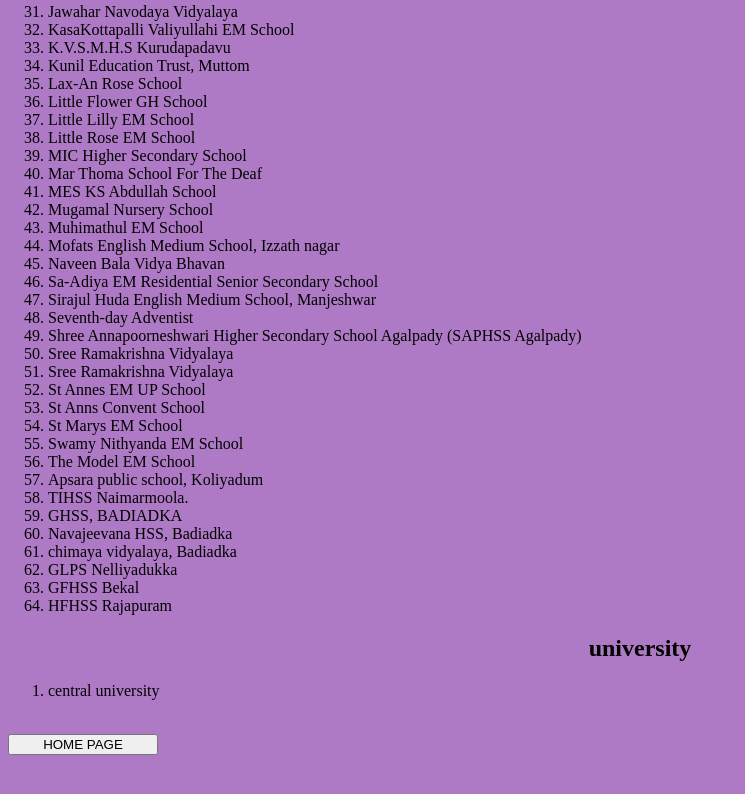
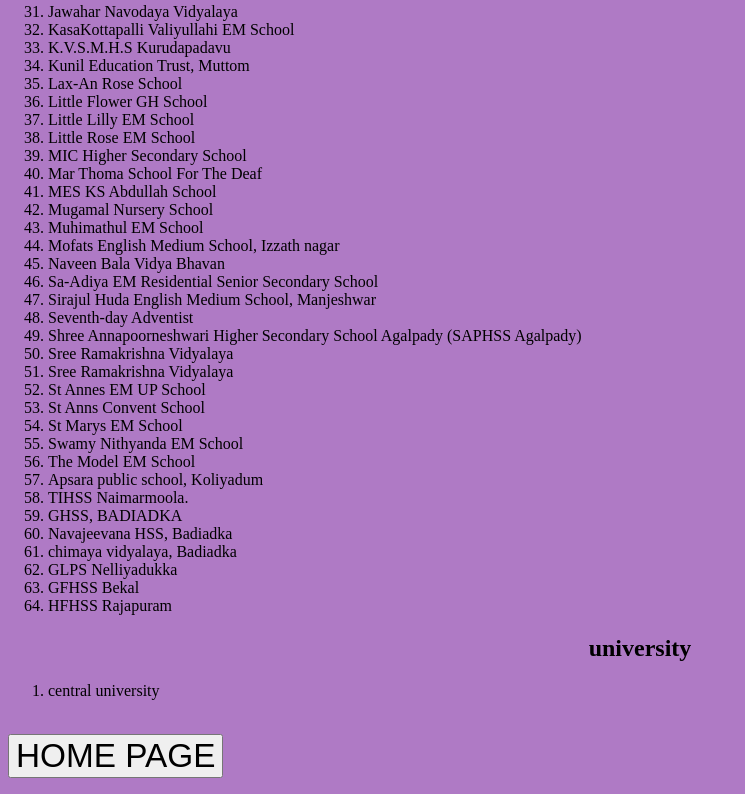
Before and after one commit to harisreepn/harisreepn3, a plain HTML site: page EDUCATION INSTITUTIONS.html in a window 1280 px wide. Shown: the part 1062-1856 px from the top of the page, without its empty margins (0-745 px from the left). Before the commit the page ends 1833 px from the top, so only its background shows below. Drawn offline with Linux system fonts and the light colour scheme.

Commit message:
Update EDUCATION INSTITUTIONS.html

```diff
--- a/EDUCATION INSTITUTIONS.html
+++ b/EDUCATION INSTITUTIONS.html
@@ -211,7 +211,7 @@
     <li>central university</li>
   </ol><br>
 <form>
-         <button style="width:150px;" type="submit" formaction="index.html">HOME PAGE</button>
+         <button style="font-size:25pt;" type="submit" formaction="index.html">HOME PAGE</button>
       </form>
 </body>
 </html>
```
